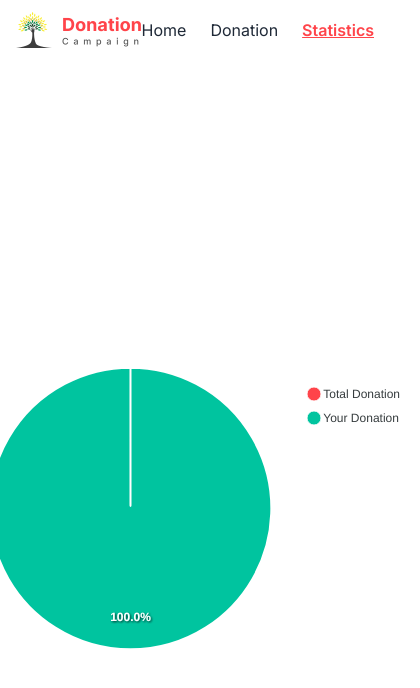
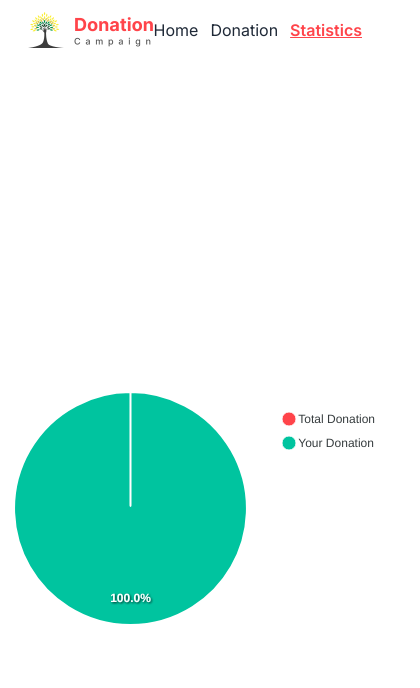
Before and after one commit to Shamimreza82/assignment-8-donation-campaning, a React (Vite) app: page /statistics in a window 390 px wide. Shown: the top 688 px of the page, 420 px wide, since content can reach past the window. Built offline with nearby package versions, Linux system fonts and the light colour scheme.

Commit message:
update responsive and fix some issue

```diff
--- a/src/Layout/Header/Header.jsx
+++ b/src/Layout/Header/Header.jsx
@@ -4,12 +4,12 @@ import Logo from '../../assets/Logo.png'
 
 const Header = () => {
   return (
-    <div>
-      <nav className="flex justify-between items-center px-4 py-3">
+    <div >
+      <nav className="flex justify-between items-center px-4 py-3 ">
         <div>
             <img className="w-[150px]" src={Logo} alt="Logo" />
         </div>
-        <ul className="flex gap-6">
+        <ul className="flex lg:gap-6 gap-3">
           <NavLink
             to="/"
             className={({ isActive, isPending }) =>
--- a/src/Layout/MainLayout/MainLayout.jsx
+++ b/src/Layout/MainLayout/MainLayout.jsx
@@ -4,7 +4,7 @@ import Header from '../Header/Header';
 
 const MainLayout = () => {
     return (
-        <div className='max-w-7xl m-auto'>
+        <div className='max-w-7xl m-auto px-3 lg:px-0 md:px-0'>
             <Header></Header>
             <Outlet></Outlet>
         </div>
--- a/src/Pages/Statistics.jsx
+++ b/src/Pages/Statistics.jsx
@@ -24,7 +24,7 @@ const Statistics = () => {
      <div className=" flex justify-center items-center min-h-screen mt-7 lg:mt-0">
         <Chart
         type="pie"
-        width={450}
+        width={400}
         height={450}
         series={[avarage, totalValue]}
         options={{
```
